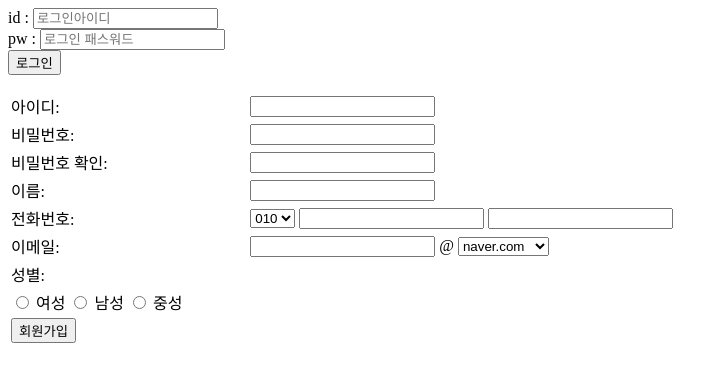
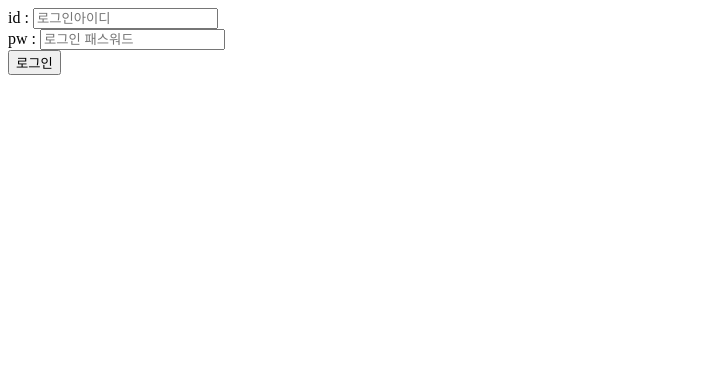
Before and after one commit to clouari/Formtag, a plain HTML site: page login/login.html in a window 1280 px wide. Shown: the whole page, without its empty margins (0-728 px from the left). Drawn offline with Linux system fonts and the light colour scheme.

Commit message:
login기본화면만 있는 것

```diff
--- a/login/login.html
+++ b/login/login.html
@@ -10,71 +10,5 @@
             <input type="password" name="pw" placeholder="로그인 패스워드"><br/>
             <input type="button" value="로그인">
         </form>
-
-    <table width="100%">
-        <form>
-
-                <tr>
-                    <td>아이디:</td>
-                    <td><input type="text" maxlength="10" name="id"></td>
-                </tr>
-                <tr>
-                    <td>비밀번호:</td>
-                    <td><input type="password" maxlength="10" name="pw1"></td>
-                </tr>
-                <tr>
-                    <td>비밀번호 확인:</td>
-                    <td><input type="password" maxlength="10" name="pw2"></td>
-                </tr>
-                <tr>
-                    <td>이름:</td>
-                    <td><input type="text" maxlength="10" name="name"></td>
-                </tr>
-                <tr>
-                    <td>전화번호:</td>
-                    <td>        <select>
-                        <option>010</option>
-                        <option>011</option>
-                        <option>017</option>
-                        <option>02</option>
-                        <option>031</option>
-                    </select>
-                    <input type="number" maxlength="4">
-
-                    <input type="number" maxlength="4"><br />
-                    </td>
-                </tr>
-                <tr>
-                    <td>이메일:</td>
-                    <td><input type="text" name="email1"> @
-                        <select>
-                            <option>naver.com</option>
-                            <option>gmail.com</option>
-                            <option>hanmail.net</option>
-                        </select><br />
-                    </td>
-                </tr>
-                <tr>
-                    <td colspan="2">성별:</td>
-                </tr>
-                <tr>
-                    <td colspan="2">
-                        <input type="radio" name="sex" value="F">
-                        여성
-                        <input type="radio" name="sex" value="M">
-                        남성
-                        <input type="radio" name="sex" value="N">
-                        중성
-                    </td>
-                </tr>
-                <tr>
-                    <td colspan="2">
-                        <input type="submit" value="회원가입">
-                    </td>
-                </tr>
-
-            </table>
-        </form>
-
     </body>
-    </html>
+</html>
```
